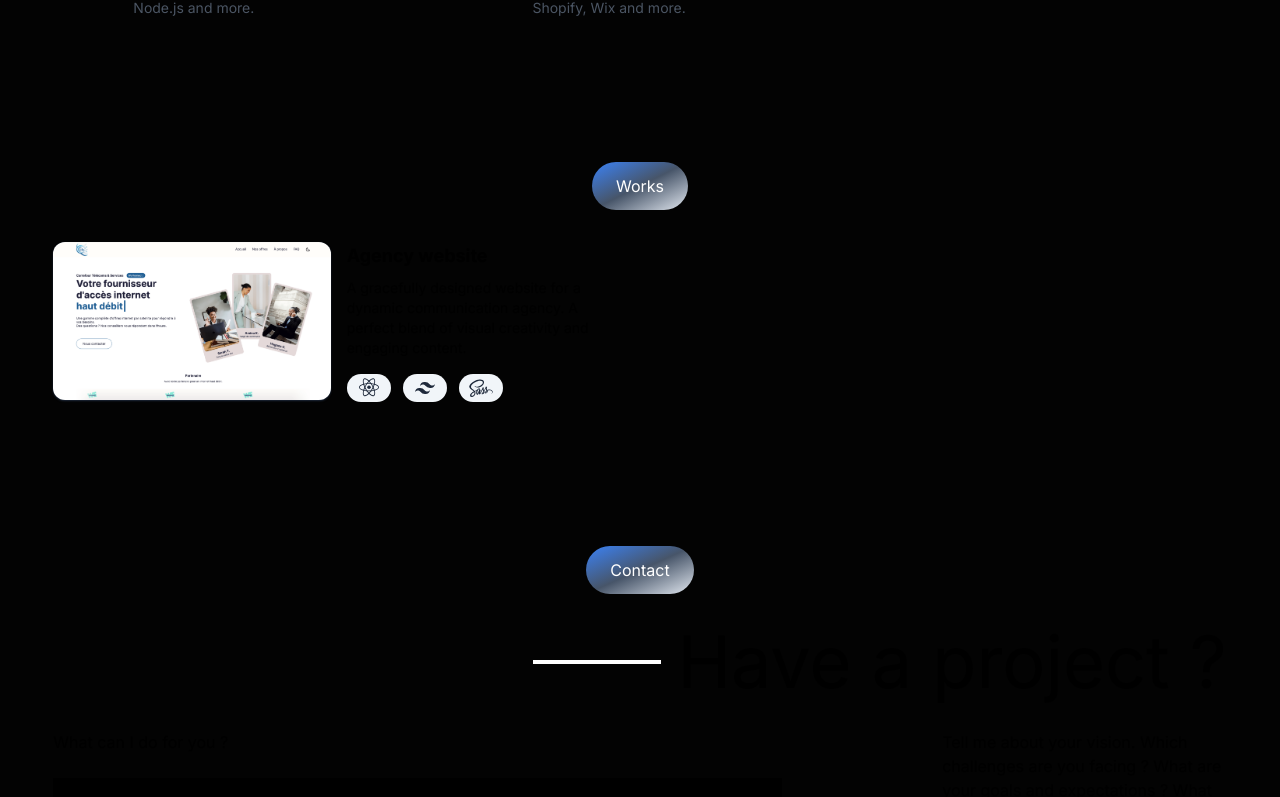
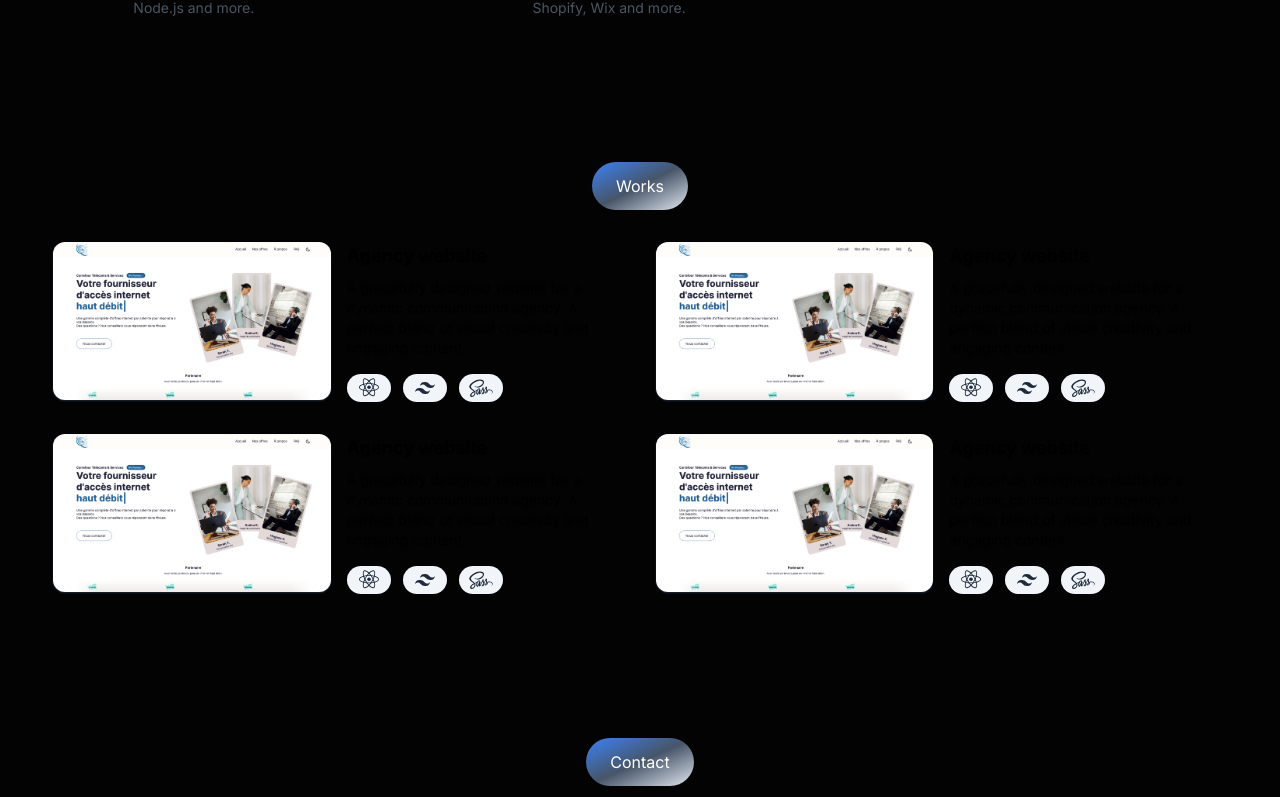
Before and after one commit to DaniOmer/nextjs-portfolio, a Next.js app: page / in a window 1280 px wide. Shown: the part 924-1721 px from the top of the page. Built offline with nearby package versions, Linux system fonts and the light colour scheme.

Commit message:
Delete backend side

```diff
--- a/src/app/api/send/route.js
+++ /dev/null
@@ -1,29 +0,0 @@
-import { NextResponse } from "next/server";
-import { Resend } from "resend";
-
-const resend = new Resend(process.env.RESEND_API_KEY);
-const fromEmail = process.env.FROM_EMAIL;
-
-export async function POST(req, res) {
-  const body = await req.json();
-  const { name, email, subject, message } = body;
-  try {
-    const data = await resend.emails.send({
-      from: fromEmail,
-      to: ["ddaniomer@gmail.com", email],
-      subject: subject,
-      react: (
-        <>
-          <h1>{subject}</h1>
-          <p>Thank you for contacting us!</p>
-          <p>New message submitted:</p>
-          <p>{message}</p>
-        </>
-      ),
-    });
-
-    return NextResponse.json(data);
-  } catch (error) {
-    return NextResponse.json({ error });
-  }
-}
--- a/src/components/Works/Works.jsx
+++ b/src/components/Works/Works.jsx
@@ -18,6 +18,27 @@ const Works = () => {
           preview="https://cts-benin.com/"
           languages={languages}
         />
+        <WorkCard
+          image={WORK1}
+          title="Agency website"
+          description="A gracefully designed website for a dynamic communication agency. A perfect blend of visual creativity and engaging content."
+          preview="https://cts-benin.com/"
+          languages={languages}
+        />
+        <WorkCard
+          image={WORK1}
+          title="Agency website"
+          description="A gracefully designed website for a dynamic communication agency. A perfect blend of visual creativity and engaging content."
+          preview="https://cts-benin.com/"
+          languages={languages}
+        />
+        <WorkCard
+          image={WORK1}
+          title="Agency website"
+          description="A gracefully designed website for a dynamic communication agency. A perfect blend of visual creativity and engaging content."
+          preview="https://cts-benin.com/"
+          languages={languages}
+        />
       </div>
     </section>
   );
```
